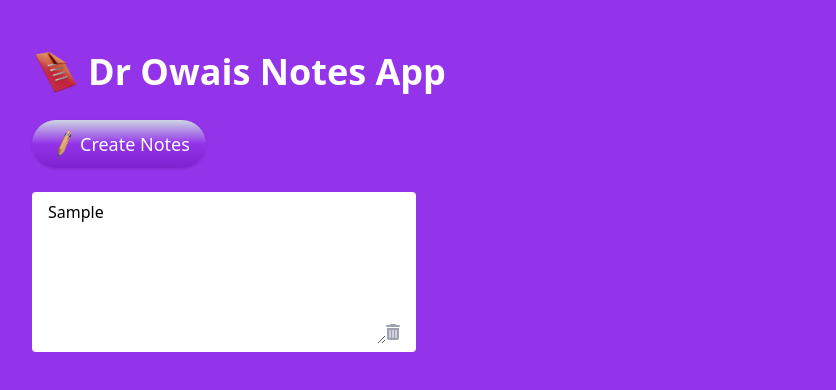
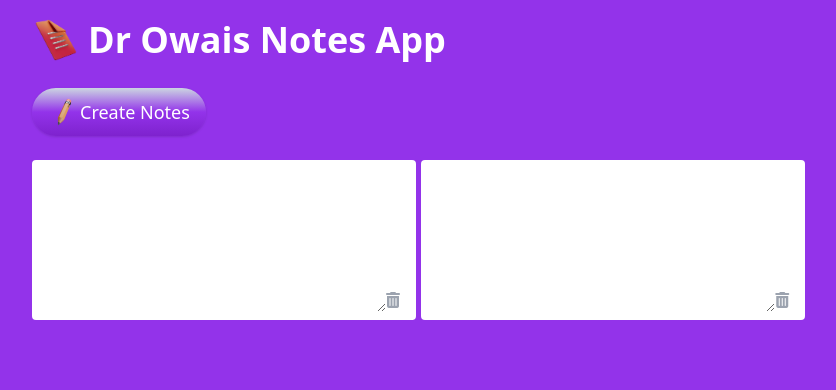
Before and after one commit to Owais-Sonija/notes-app-javascript, a website: page docs/index.html in a window 1280 px wide. Both pictures are taken after typing "Sample" into the empty fields and a click on the button "Create Notes". Shown: the whole page, without its empty margins (96-932 px from the left). Drawn offline with Linux system fonts and the light colour scheme.

Commit message:
Added Grid System

```diff
--- a/docs/index.html
+++ b/docs/index.html
@@ -9,11 +9,11 @@
     <script src="./script.js" defer></script>
   </head>
   <body>
-        <div class="min-h-screen flex flex-col items-start pt-12 pl-32 gap-6 bg-purple-600">
+        <div class="min-h-screen flex flex-col items-start pt-4 pl-32 gap-6 bg-purple-600">
             <h1 class="text-4xl font-bold text-white flex items-center gap-2"><span><img class="size-12" src="./images/file-text-dynamic-color.png" alt="notes_icon"></span>Dr Owais Notes App</h1>
             <button type="button" class="add_note py-2 px-4 shadow hover:scale-[1.02] transition-all duration-100 ease-in-out bg-gradient-to-b from-slate-300 via-purple-600  to-purple-700 text-lg font-medium text-white rounded-full flex items-center"><span><img class="size-8" src="./images/pencil-dynamic-color.png" alt="add_notes_icon"></span>Create Notes</button>
-            <div class="notes_container">
-                <div class="note flex items-end justify-between py-2 px-4 w-96 h-40 rounded bg-white">
+            <div class="notes_container  grid grid-cols-3 grid-rows-2 gap-4">
+                <div class="note col-span-1 row-span-1 flex items-end justify-between py-2 px-4 w-96 h-40 rounded bg-white">
                     <textarea type="text" name="note" id="note" class="note_textarea w-full h-full outline-none"></textarea>
                     <span class="text-gray-400"><i class="fa-solid fa-trash-can"></i></span>
                 </div>
--- a/docs/script.js
+++ b/docs/script.js
@@ -4,7 +4,12 @@ const notesContainer = document.querySelector(".notes_container");
 
 // Creating Functions
 function addNote() {
-
+    notesContainer.innerHTML += `
+                    <div class="note col-span-1 row-span-1 flex items-end justify-between py-2 px-4 w-96 h-40 rounded bg-white">
+                        <textarea type="text" name="note" id="note" class="note_textarea w-full h-full outline-none"></textarea>
+                        <span class="text-gray-400"><i class="fa-solid fa-trash-can"></i></span>
+                </div>
+    `
 
 }
 
```
Also changed, not shown: docs/output.css.
